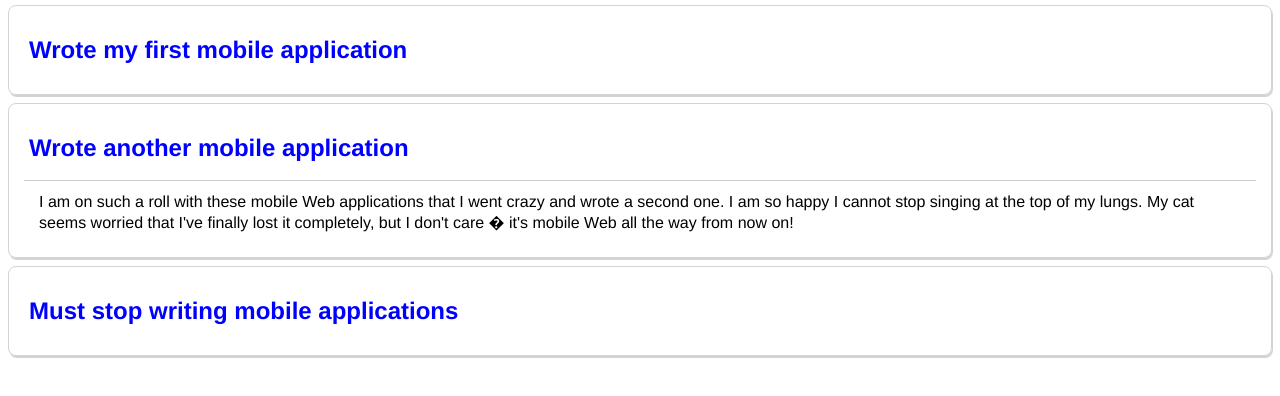
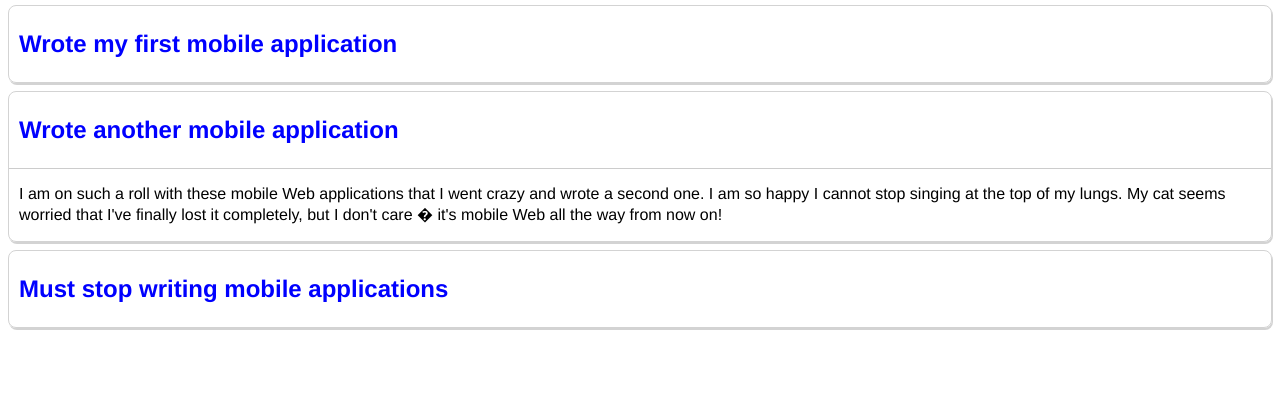
Before and after one commit to zfdesign/WebDev, a plain HTML site: page W3Training/Web2/assignment-02/assignment-3.1-z.html in a window 1280 px wide. Both pictures are taken after a click on the element "Wrote another mobile application". Shown: the part 72-468 px from the top of the page. Drawn offline with Linux system fonts and the light colour scheme.

Commit message:
Small amends to Styles and toggle Class name

```diff
--- a/W3Training/Web2/assignment-02/script.js
+++ b/W3Training/Web2/assignment-02/script.js
@@ -1,9 +1,7 @@
-var articlesToggle = document.getElementsByTagName('article');
-
-console.log(articlesToggle.length);
-//*
-for(i=0 ; i<articlesToggle.length ; i++){
-	articlesToggle[i].addEventListener('click', function(e){
+var entries = document.getElementsByClassName('entries'),
+	articles = entries[0].getElementsByTagName('article');
+for(i=0 ; i<articles.length ; i++){
+	articles[i].addEventListener('click', function(e){
 		var element = e.target;
 		if (element.nodeName.toLowerCase() === 'h2') {
 			var pNode = element.parentNode;
@@ -12,4 +10,3 @@ for(i=0 ; i<articlesToggle.length ; i++){
 		}
 	}, false);
 }
-// */
--- a/W3Training/Web2/assignment-02/style.css
+++ b/W3Training/Web2/assignment-02/style.css
@@ -12,22 +12,21 @@ h1 {
 }
 .entries article {
 	margin: .5em;
-	padding: .75em 15px;
+	padding: 0;
 	border: 1px solid #d3d3d3;
 	border-radius: .5em;
 	box-shadow: 1px 2px #d3d3d3;
 }
-.entries article h2 {
+.entries article h2,
+.entries article p {
 	margin:0;
-	padding: .75em 5px;
+	padding: 1em 10px;
 	color: blue;
-	background: transparent;
 	border: none;
 }
 .entries article p {
 	display: none;
-	margin:0;
-	padding: .75em 15px;
+	color: black;
 }
 /* show State */
 .entries article.show h2 {
```
